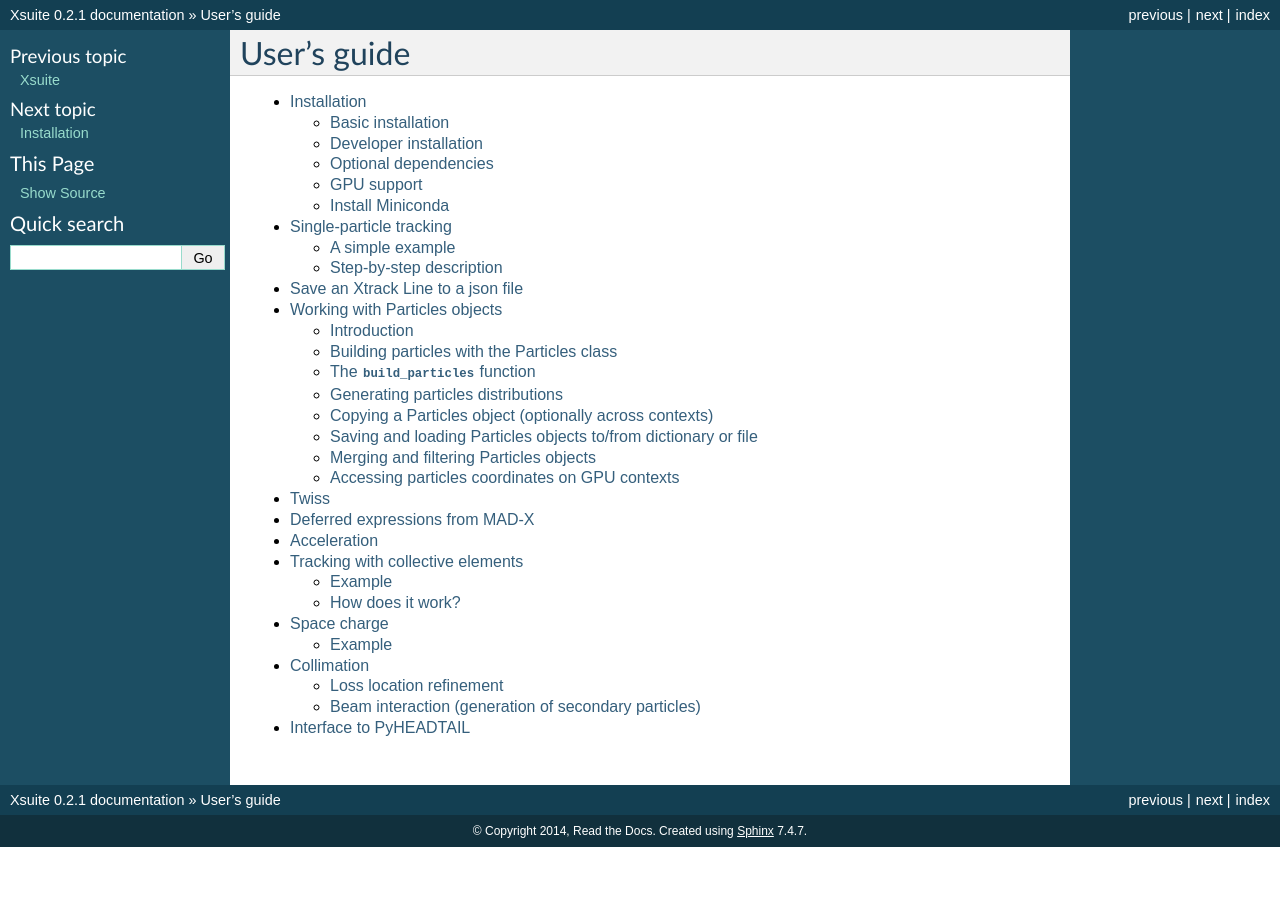
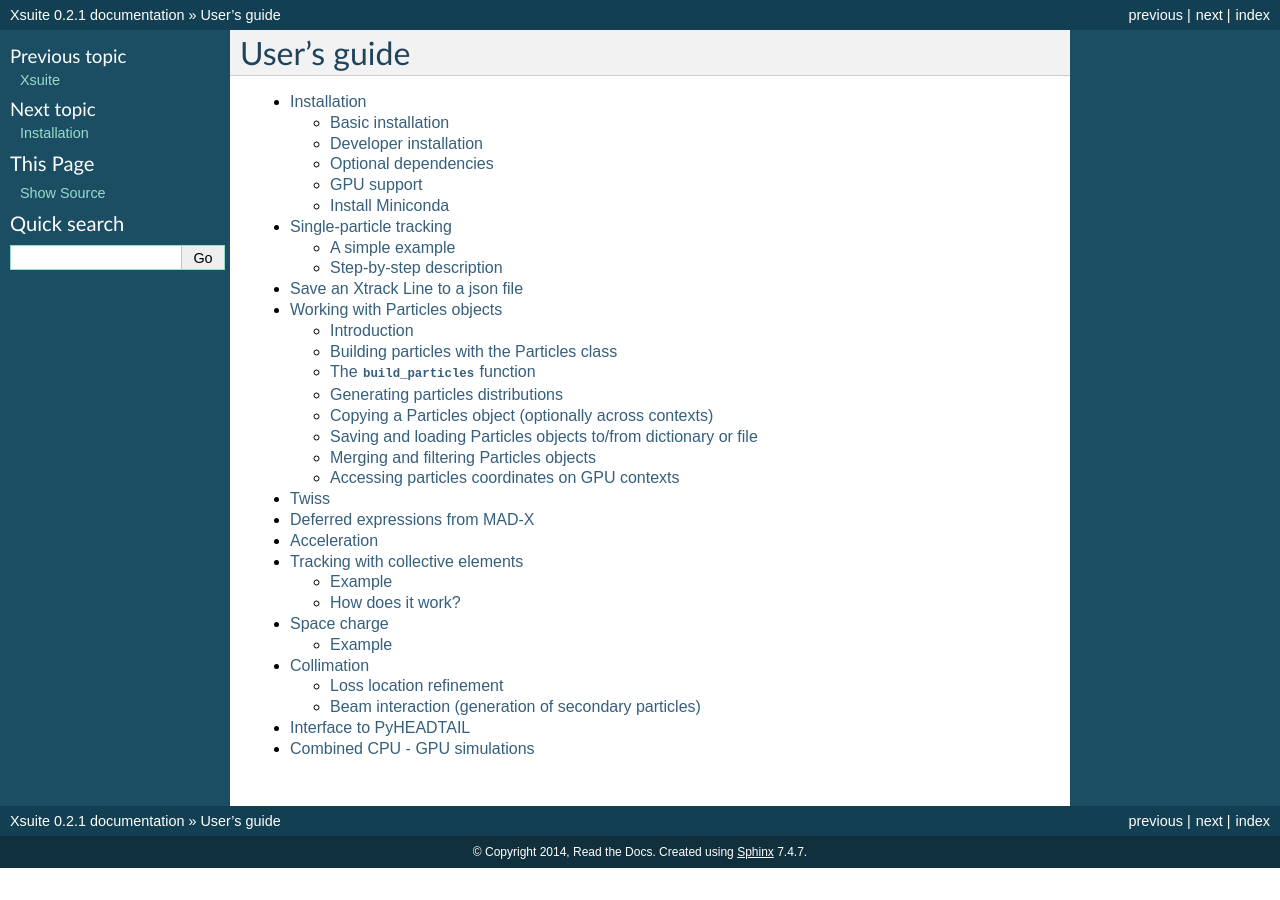
Before and after one commit to xsuite/xsuite, a Sphinx documentation site: the page built from docs/usersguide.rst, in a window 1280 px wide. Built offline with Sphinx 7.4.7, drawn with Linux system fonts in a browser that asks for light colours.

Commit message:
Quick push

```diff
--- a/docs/usersguide.rst
+++ b/docs/usersguide.rst
@@ -16,3 +16,4 @@
    spacechargeauto
    collimation
    pyhtinterface
+   combined_cpu_gpu
```
